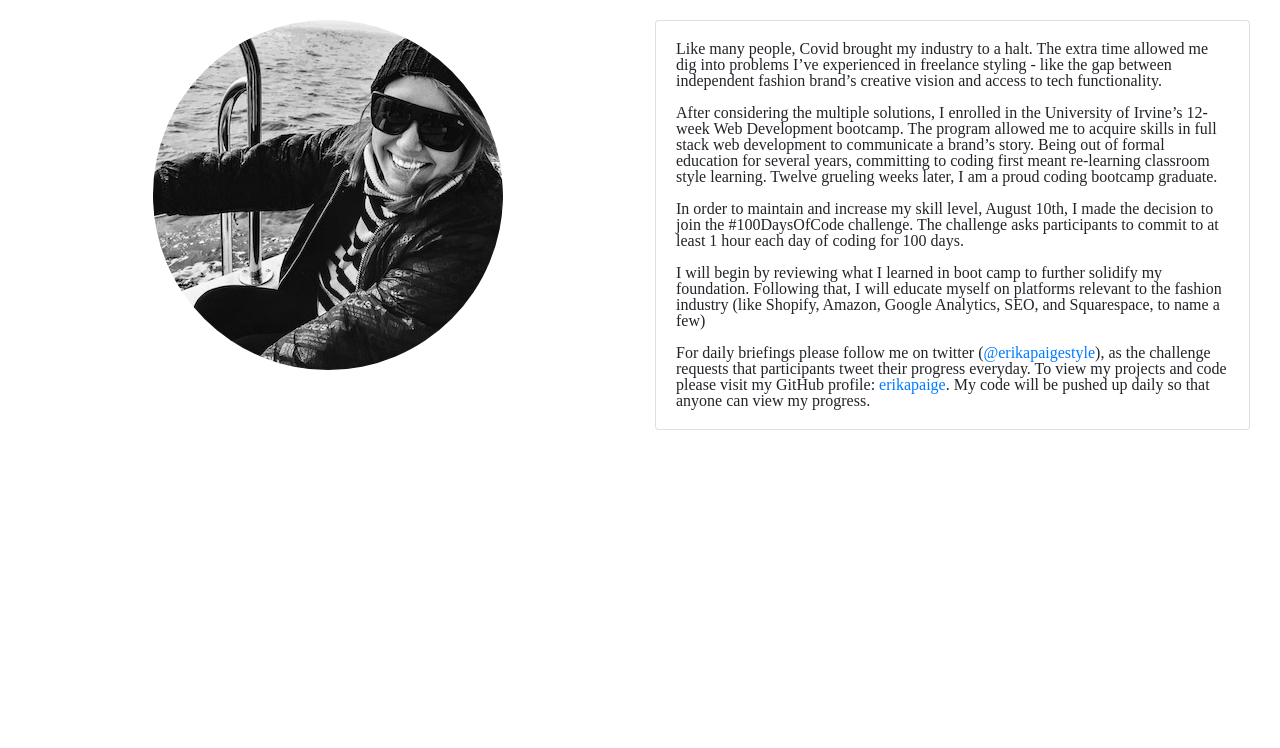
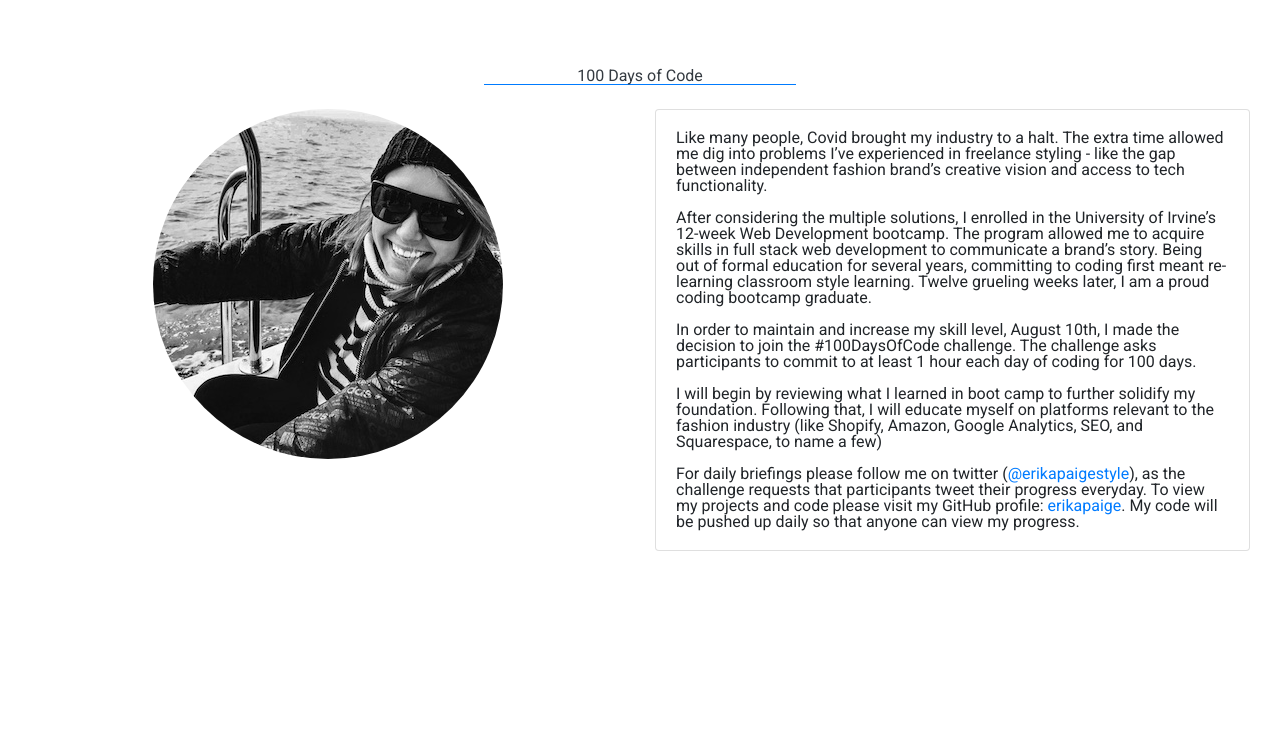
Before and after one commit to erikapaige/100DaysOfCode, a plain HTML site: page index.html in a window 1280 px wide. Shown: the part 52-800 px from the top of the page. Drawn offline with nearby package versions, Linux system fonts and the light colour scheme.

Commit message:
Day 10: added google fonts

```diff
--- a/assets/css/index.css
+++ b/assets/css/index.css
@@ -1,4 +1,12 @@
+/* -- Body Reset -- */
+
+body {
+  overflow-x: hidden;
+  font-family: 'Roboto', sans-serif;
+}
+
 /*-- Bootstrap Mobile Gutter Fix --*/
+
 .row, .container-fluid {
   margin-left: 0px !important;
   margin-right: 0px !important;
--- a/index.html
+++ b/index.html
@@ -4,10 +4,16 @@
   <meta charset="UTF-8">
   <meta name="viewport" content="width=device-width, initial-scale=1.0">
   <title>100 Days of Code</title>
+  <!-- Bootstrap 4.5 CSS -->
   <link rel="stylesheet" href="https://stackpath.bootstrapcdn.com/bootstrap/4.5.2/css/bootstrap.min.css"
     integrity="sha384-JcKb8q3iqJ61gNV9KGb8thSsNjpSL0n8PARn9HuZOnIxN0hoP+VmmDGMN5t9UJ0Z" crossorigin="anonymous">
+  <!-- Style CSS -->
   <link rel="stylesheet" href="./assets/css/reset.css">
   <link rel="stylesheet" href="./assets/css/index.css">
+  <!-- Google Fonts -->
+    <link href="https://fonts.googleapis.com/css?family=Roboto:100,300,400,500,700,900&display=swap" rel="stylesheet">
+  <!-- Font Awesome (used for icons)-->
+  <script src="https://kit.fontawesome.com/bc8806cb40.js" crossorigin="anonymous"></script>
 </head>
 <body>
   <!-- navbar -->
@@ -26,7 +32,12 @@
     </div>
   </nav>
 
-  <!-- body -->
+  <!-- Main Page Heading -->
+
+  <div class="col-12 text-center mt-5">
+    <h1 class="text-dark pt-4">100 Days of Code</h1>
+    <div class="border-top border-primary w-25 mx-auto my3"></div>
+  </div>
   <div class="container-fluid">
     <div class="row">
       <div class="col mt-4 mb-4 mb-md-0">
@@ -53,12 +64,15 @@
       </div>
     </div>
 
-  <!-- footers -->
+  <!-- Footers / Script Source Files -->
   <script src="https://code.jquery.com/jquery-3.5.1.slim.min.js"
     integrity="sha384-DfXdz2htPH0lsSSs5nCTpuj/zy4C+OGpamoFVy38MVBnE+IbbVYUew+OrCXaRkfj" crossorigin="anonymous"></script>
   <script src="https://cdn.jsdelivr.net/npm/popper.js@1.16.1/dist/umd/popper.min.js"
     integrity="sha384-9/reFTGAW83EW2RDu2S0VKaIzap3H66lZH81PoYlFhbGU+6BZp6G7niu735Sk7lN" crossorigin="anonymous"></script>
   <script src="https://stackpath.bootstrapcdn.com/bootstrap/4.5.2/js/bootstrap.min.js"
     integrity="sha384-B4gt1jrGC7Jh4AgTPSdUtOBvfO8shuf57BaghqFfPlYxofvL8/KUEfYiJOMMV+rV" crossorigin="anonymous"></script>
+  <!-- Font Awesome -->
+  <script src="js/all.min.js"></script>
+
 </body>
 </html>
```
